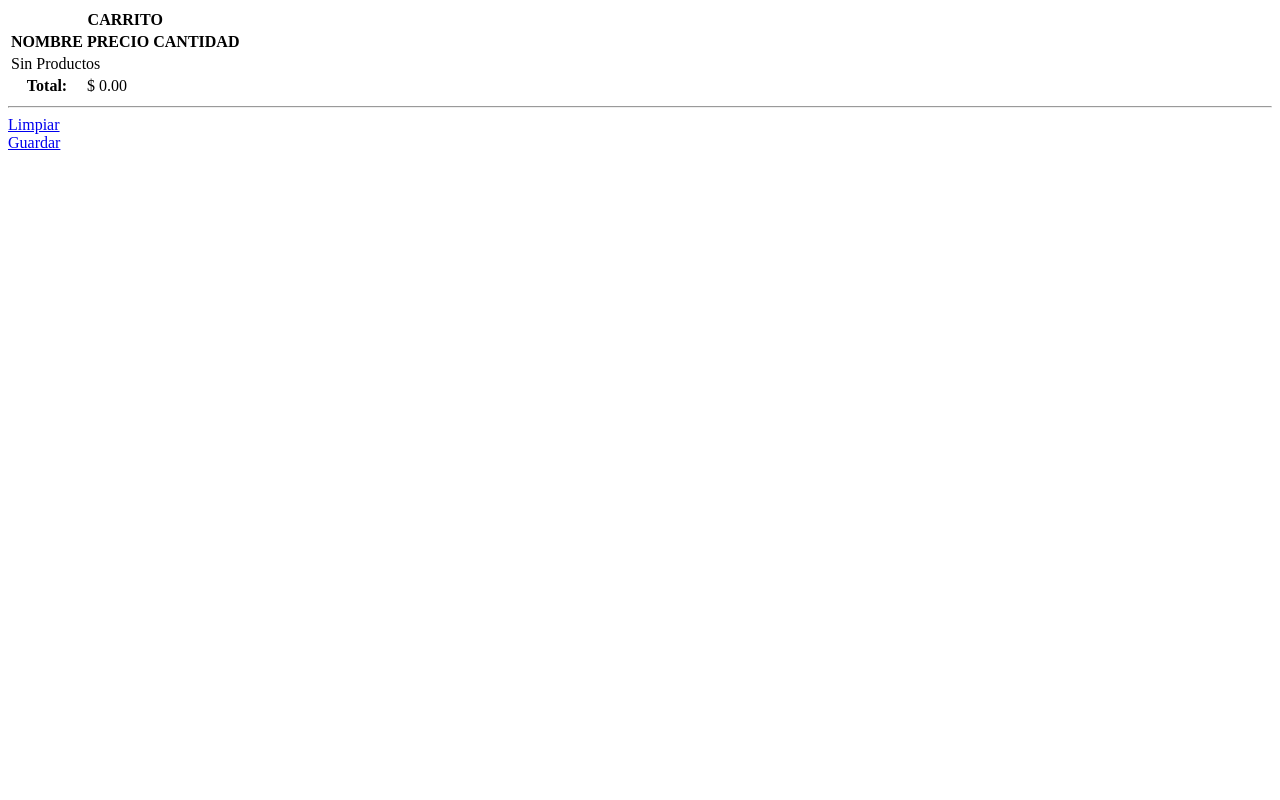
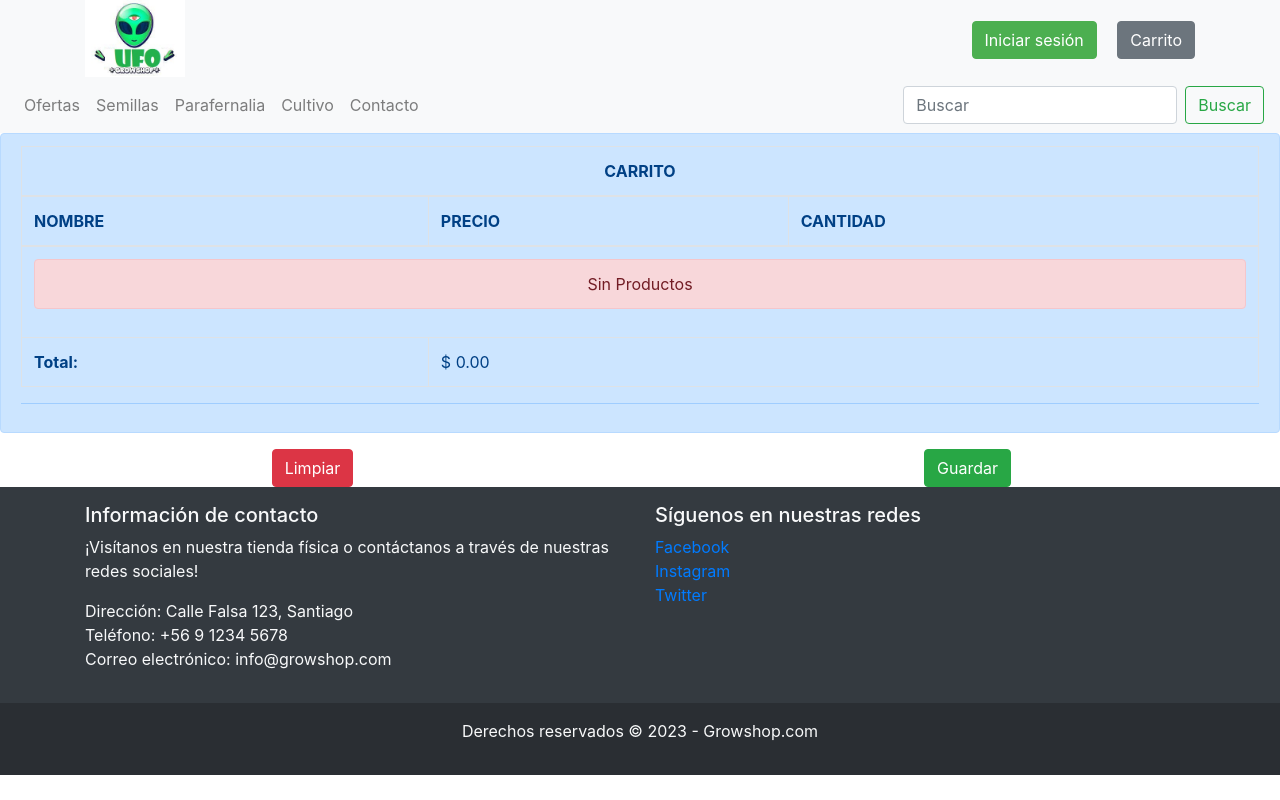
Before and after one commit to rxzkie/ufo_growshop_3.0, a Django app: page /carrito/ in a window 1280 px wide. Run offline with Django 4.2, Linux system fonts and the light colour scheme; some libraries are stand-ins or nearby versions.

Commit message:
limpiar y agregar de carrito andando entero problematik

```diff
--- a/store/templates/store/Carrito.html
+++ b/store/templates/store/Carrito.html
@@ -1,3 +1,74 @@
+{% load static %}
+
+
+
+
+<!DOCTYPE html>
+<html lang="es">
+
+<head>
+  <title>UFO GROWSHOP</title>
+  <meta charset="UTF-8">
+  <meta name="viewport" content="width=device-width, initial-scale=1">
+
+  <!-- mi CSS -->
+  <link rel="stylesheet" href="{% static 'css/style.css' %}">
+  <!-- Bootstrap CSS -->
+  <link rel="stylesheet" href="https://maxcdn.bootstrapcdn.com/bootstrap/4.0.0/css/bootstrap.min.css">
+</head>
+
+<body>
+  <!-- header -->
+  <header class="bg-light">
+    <div class="container">
+      <div class="row justify-content-between align-items-center">
+        <div class="col-auto">
+          <a href="{% url 'index' %}">
+            <img src="{% static 'img/icono.png' %}">
+          </a>
+        </div>
+        <div class="col-auto">
+          <a href="{% url 'login' %}" class="btn btn-primary mr-3">Iniciar sesión</a>
+          <a href="{% url 'carrito' %}" class="btn btn-secondary">Carrito</a>
+        </div>
+      </div>
+    </div>
+  </header>
+
+
+  <!-- Barra de navegación -->
+  <nav class="navbar navbar-expand-lg navbar-light bg-light">
+    <button class="navbar-toggler" type="button" data-toggle="collapse" data-target="#collapsibleNavbar">
+      <span class="navbar-toggler-icon"></span>
+    </button>
+    <div class="collapse navbar-collapse" id="collapsibleNavbar">
+      <ul class="navbar-nav mr-auto">
+        <li class="nav-item">
+          <a class="nav-link" href="{% url 'ofertas' %}">Ofertas</a>
+        </li>
+        <li class="nav-item">
+          <a class="nav-link" href="{% url 'semillas' %}">Semillas</a>
+        </li>
+        <li class="nav-item">
+          <a class="nav-link" href="{% url 'parafernalia' %}">Parafernalia</a>
+        </li>
+        <li class="nav-item">
+          <a class="nav-link" href="{% url 'cultivo' %}">Cultivo</a>
+        </li>
+        <li class="nav-item">
+          <a class="nav-link" href="{% url 'contacto' %}">Contacto</a>
+        </li>
+      </ul>
+      <form class="form-inline my-2 my-lg-0">
+        <input class="form-control mr-sm-2" type="search" placeholder="Buscar" aria-label="Search">
+        <button class="btn btn-outline-success my-2 my-sm-0" type="submit">Buscar</button>
+      </form>
+    </div>
+  </nav>
+
+
+  <!-- krrito -->
+
   <div class="alert alert-primary" role="alert">
     <table class="table table-bordered">
       <thead>
@@ -16,12 +87,13 @@
         <tr>
           <td>{{value.nombre}}</td>
           <td>{{value.precio}}</td>
-        <td>{{value.acumulado}}
-          <a href="{% url 'Add' value.producto_id %}" class="badge btn btn-dark badge-dark">+</a>
+          <td>{{value.cantidad}}
+            <a href="{% url 'agregar_producto' value.producto_id %}" class="badge btn btn-dark badge-dark">+</a>
             <a href="{% url 'Sub' value.producto_id %}" class="badge btn btn-dark badge-dark">-</a>
           </td>
         </tr>
         {% endfor %}
+
         {% else %}
         <tr>
           <td colspan="3">
@@ -41,3 +113,62 @@
     <div class="col-6"><a href="{% url 'CLS' %}" class="btn btn-danger">Limpiar</a></div>
     <div class="col-6"><a href="#" class="btn btn-success">Guardar</a></div>
   </div>
+
+
+
+
+
+
+
+
+
+  <!-- Footer -->
+  <footer class="bg-dark text-light">
+    <div class="container py-3">
+      <div class="row">
+        <div class="col-md-6">
+          <h5>Información de contacto</h5>
+          <p>¡Visítanos en nuestra tienda física o contáctanos a través de nuestras redes sociales!</p>
+          <ul class="list-unstyled">
+            <li><i class="bi bi-geo-alt-fill me-2"></i> Dirección: Calle Falsa 123, Santiago</li>
+            <li><i class="bi bi-telephone-fill me-2"></i> Teléfono: +56 9 1234 5678</li>
+            <li><i class="bi bi-envelope-fill me-2"></i> Correo electrónico: info@growshop.com</li>
+          </ul>
+        </div>
+        <div class="col-md-6">
+          <h5>Síguenos en nuestras redes</h5>
+          <ul class="list-unstyled">
+            <li><a href="#"><i class="bi bi-facebook me-2"></i>Facebook</a></li>
+            <li><a href="#"><i class="bi bi-instagram me-2"></i>Instagram</a></li>
+            <li><a href="#"><i class="bi bi-twitter me-2"></i>Twitter</a></li>
+          </ul>
+        </div>
+      </div>
+    </div>
+    <div class="text-center p-3" style="background-color: rgba(0, 0, 0, 0.2);">
+      <p>Derechos reservados &copy; 2023 - Growshop.com</p>
+    </div>
+  </footer>
+
+
+  <script src="https://code.jquery.com/jquery-3.2.1.slim.min.js"></script>
+  <script src="https://cdnjs.cloudflare.com/ajax/libs/popper.js/1.12.9/umd/popper.min.js"></script>
+  <script src="https://maxcdn.bootstrapcdn.com/bootstrap/4.0.0/js/bootstrap.min.js"></script>
+  <!-- jQuery -->
+  <script src="https://code.jquery.com/jquery-3.6.0.min.js"></script>
+
+  <!-- Popper.js -->
+  <script src="https://unpkg.com/@popperjs/core@2.10.1/dist/umd/popper.min.js"></script>
+
+  <!-- Bootstrap JavaScript -->
+  <script src="https://cdn.jsdelivr.net/npm/bootstrap@5.1.3/dist/js/bootstrap.min.js"></script>
+
+
+
+
+
+
+
+</body>
+
+</html>
--- a/store/templates/store/parafernalia.html
+++ b/store/templates/store/parafernalia.html
@@ -125,9 +125,7 @@
                 </div>
             </div>
         </div>
-        <div class="col-4">
-            {% include "store/carrito.html" %}
-        </div>
+
     </div>
 </div>
 
--- a/store/urls.py
+++ b/store/urls.py
@@ -30,7 +30,9 @@ urlpatterns = [
     path('agregar/<int:idparaf>/', views.agregar_producto, name="agregar_producto"),
 
     path('eliminar/<int:idparaf>/', views.eliminar_producto, name="Del"),
+
     path('restar/<int:idparaf>/', views.restar_producto, name="Sub"),
+
     path('limpiar/', views.limpiar_carrito, name="CLS"),
 
 
--- a/store/views.py
+++ b/store/views.py
@@ -174,7 +174,7 @@ from store.models import Parafernalia
 def parafernalia_view(request):
     parafernalia_list = Parafernalia.objects.all()
     context = {'parafernalia_list': parafernalia_list}
-    return render(request, "store/parafernalia.html", {'Parafernalia':Parafernalia})
+    return render(request, 'store/parafernalia.html', context)
 
 from decimal import Decimal
 
@@ -183,7 +183,7 @@ def agregar_producto(request, idparaf):
     parafernalia_obj = Parafernalia.objects.get(idparaf=idparaf)
 
     # Convertir el objeto Decimal a una cadena de texto
-    precio = str(parafernalia_obj.precio)
+    precio = int(parafernalia_obj.precio)
 
     # Agregar la parafernalia al carrito
     carrito.agregar(parafernalia_obj, precio)
@@ -199,11 +199,13 @@ def eliminar_producto(request, idparaf):
 
 def restar_producto(request, idparaf):
     carrito = Carrito(request)
-    Parafernalia = Parafernalia.objects.get(idparaf=idparaf)
-    carrito.restar(Parafernalia)
-    return redirect("store/carrito.html")
+    producto = Parafernalia.objects.get(idparaf=idparaf)
+    carrito.restar(producto)
+    return redirect("carrito")
+
+
 
 def limpiar_carrito(request):
     carrito = Carrito(request)
     carrito.limpiar()
-    return redirect("store/carrito.html")
+    return redirect("carrito")
```
Also changed, not shown: store/Carrito.py (+14 -12 lines), db.sqlite3. Lines whose indentation alone changed are shown as unchanged.
